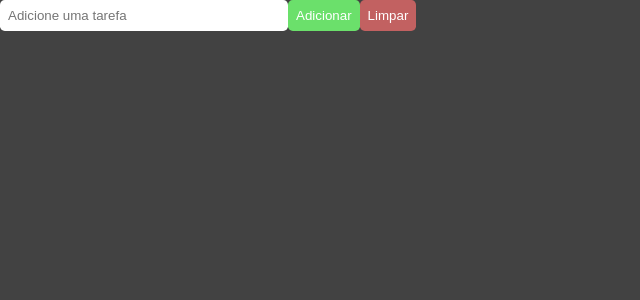
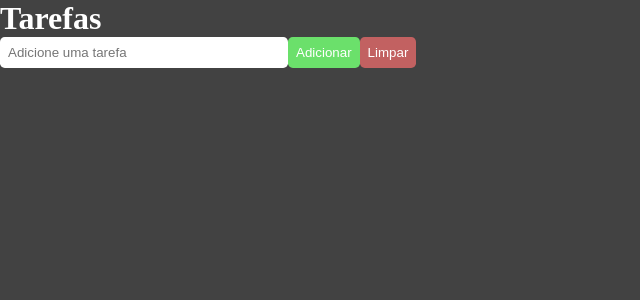
Before and after one commit to Josuejcs13/todo-list, a React (Vite) app: page / in a window 1280 px wide. Shown: the top 300 px of the page, without its empty margins (0-640 px from the left). Built offline with nearby package versions, Linux system fonts and the light colour scheme.

Commit message:
feat: creat title component

```diff
--- a/src/App.tsx
+++ b/src/App.tsx
@@ -1,5 +1,6 @@
 import Button from "./components/button"
 import Input from "./components/input"
+import Title from "./components/title/title"
 import "./style.css"
 
 function App() {
@@ -11,6 +12,7 @@ function App() {
   }
   return (
     <div className="main">
+      <Title>Tarefas</Title>
       <Input type="text" placeholder="Adicione uma tarefa" />
       <Button text="Adicionar" type="add" handleClick={handleAdd} />
       <Button text="Limpar" type="remove" handleClick={handleRemove} />
--- /dev/null
+++ b/src/components/title/style.css
@@ -0,0 +1,3 @@
+.title {
+  color: white;
+}
--- /dev/null
+++ b/src/components/title/title.tsx
@@ -0,0 +1,9 @@
+import "./style.css"
+type TitleProps = {
+    children: string
+}
+
+const Title = ({children}: TitleProps) => {
+    return <h1 className="title">{children}</h1>
+}
+export default Title
```
